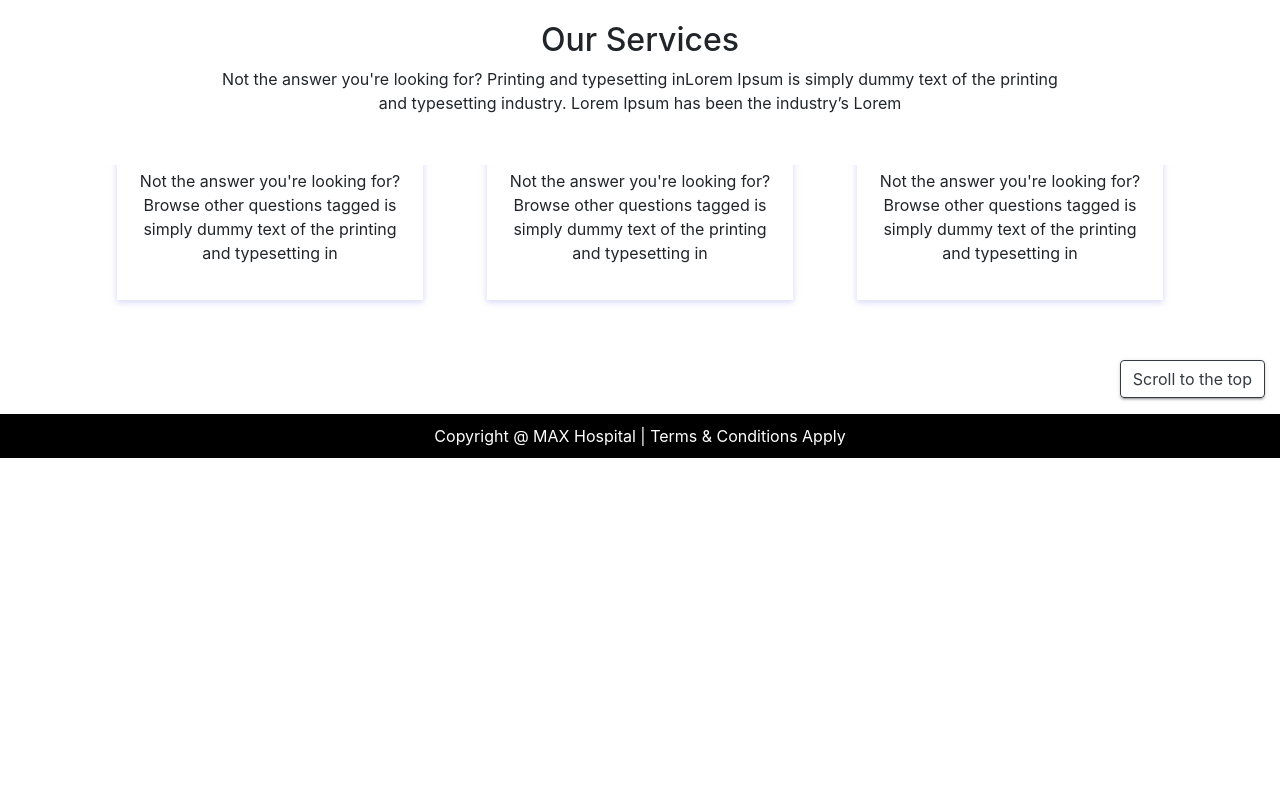
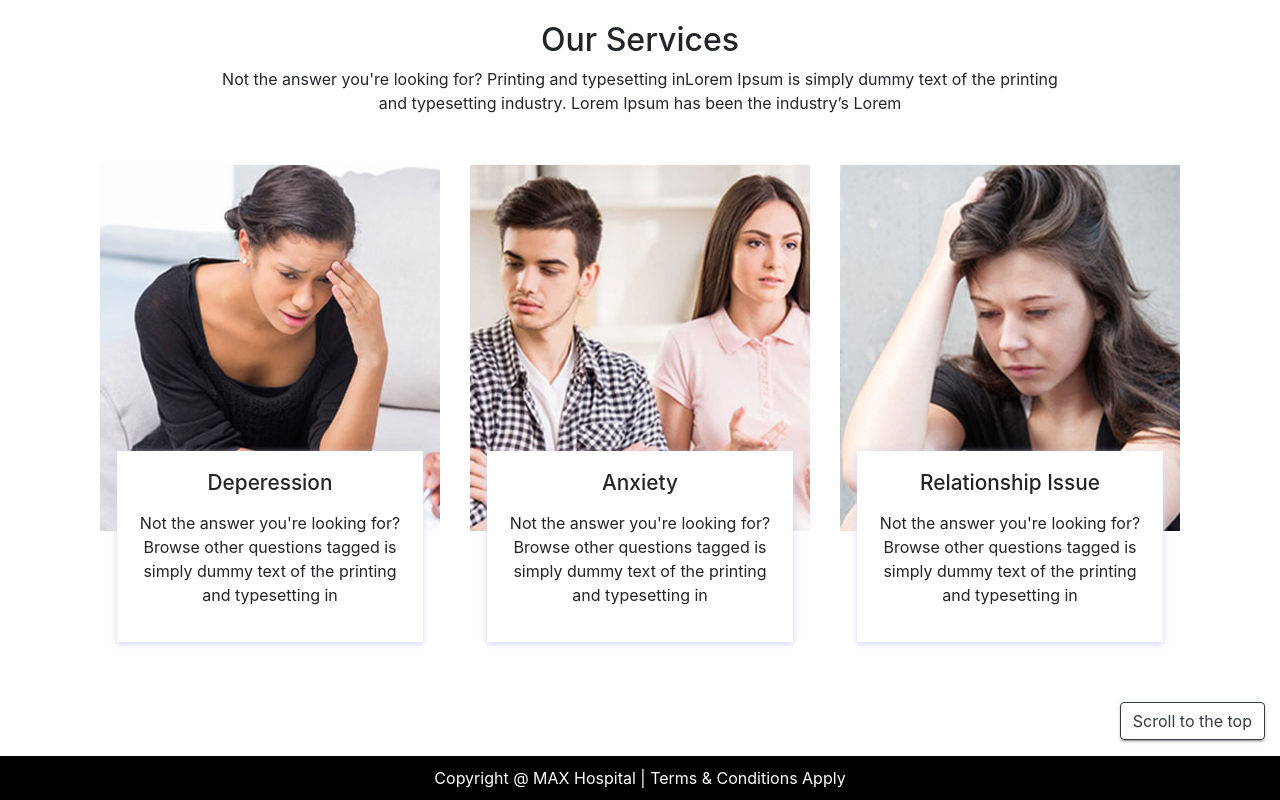
Before and after one commit to Reena-kumari-91/hospital, a plain HTML site: page index.html in a window 1280 px wide. Shown: the part 1562-2362 px from the top of the page. Before the commit the page ends 2020 px from the top, so only its background shows below. Drawn offline with nearby package versions, Linux system fonts and the light colour scheme.

Commit message:
Update index.html

```diff
--- a/index.html
+++ b/index.html
@@ -51,7 +51,7 @@
             <div class="container">
                 <div class="row no-margin">
                     <div class="col-6 col-md-6 image-bg no-padding">
-                        <img src="../project4/images/blog_01.jpg" alt="">
+                        <img src="images/blog_01.jpg" alt="">
                     </div>
                     <div class="col-6 col-md-6 abut-yoiu">
                         <h3>About Our Hospital</h3>
@@ -121,7 +121,7 @@
                     <div class="row no-margin">
                         <div class="col-lg-4 col-md-6 blog-smk">
                             <div class="blog-single">
-                                <img src="../project4/images/service-1.jpg" alt="">
+                                <img src="images/service-1.jpg" alt="">
                                 <div class="blog-single-det">
                                     <h6>Deperession</h6>
                                     <p>Not the answer you're looking for? Browse other questions tagged is simply dummy
@@ -132,7 +132,7 @@
                         </div>
                         <div class="col-lg-4 col-md-6 blog-smk">
                             <div class="blog-single">
-                                <img src="../project4/images/service-2.jpg" alt="">
+                                <img src="images/service-2.jpg" alt="">
                                 <div class="blog-single-det">
                                     <h6>Anxiety</h6>
                                     <p>Not the answer you're looking for? Browse other questions tagged is simply dummy
@@ -143,7 +143,7 @@
                         </div>
                         <div class="col-lg-4 col-md-6 blog-smk">
                             <div class="blog-single">
-                                <img src="../project4/images/service-3.jpg" alt="">
+                                <img src="images/service-3.jpg" alt="">
                                 <div class="blog-single-det">
                                     <h6>Relationship Issue</h6>
                                     <p>Not the answer you're looking for? Browse other questions tagged is simply dummy
```
